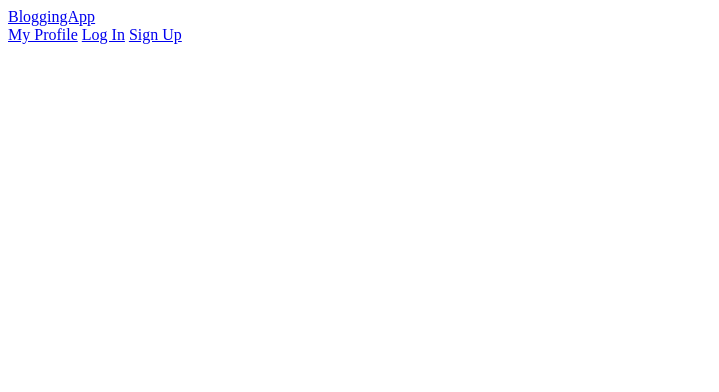
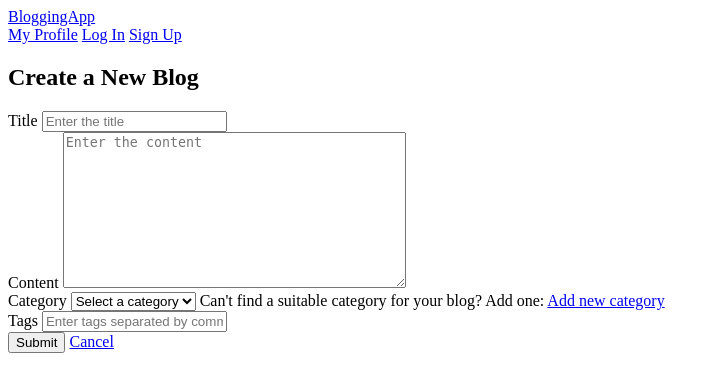
Before and after one commit to hashtag-ankita/bloggingApp-2, a Django app: template base/templates/create_post.html in a window 1280 px wide. Shown: the top 392 px of the page, without its empty margins (0-719 px from the left). Run offline with Django 5.2, Linux system fonts and the light colour scheme; the template is opened without the code that fills it: values that come from a table or form of the project are taken from there, others are empty; parts of the project's set-up code (start-up, migrations or seed data) failed here and were passed over.

Commit message:
Created template, form and view for blog post creation
- Blog post can be created from home.html

-**Tags can be given as CSV; it's assigned automatically or else created newly if it's not already there

```diff
--- a/base/forms.py
+++ b/base/forms.py
@@ -1,6 +1,7 @@
 from django import forms
 from django.contrib.auth.forms import UserCreationForm, AuthenticationForm
 from django.contrib.auth import get_user_model
+from .models import Post, Category, Tag
 
 CustomUser = get_user_model()
 
@@ -43,3 +44,45 @@ class LoginForm(forms.Form):
 
     def clean_email(self):
         return self.cleaned_data['email'].lower()  # Normalize email
+
+
+class PostForm(forms.ModelForm):
+    class Meta:
+        model = Post
+        fields = ['title', 'content', 'category', 'tags']
+
+    title = forms.CharField(
+        widget=forms.TextInput(attrs={
+            'class': 'form-control',
+            'placeholder': 'Enter the title',
+        })
+    )
+
+    content = forms.CharField(
+        widget=forms.Textarea(attrs={
+            'class': 'form-control',
+            'placeholder': 'Enter the content',
+        })
+    )
+
+    category = forms.ModelChoiceField(
+        queryset=Category.objects.all(),
+        empty_label="Select a category",
+        widget=forms.Select(attrs={
+            'class': 'form-control',
+        })
+    )
+
+    tags = forms.CharField(
+        required=False,
+        widget=forms.TextInput(attrs={
+            'class': 'form-control',
+            'placeholder': 'Enter tags separated by commas',
+        })
+    )
+
+    def clean_tags(self):
+        '''Optional: Validate and process the tags field, if provided'''
+        tags_input = self.cleaned_data.get('tags', '')
+        tags_list = [tag.strip() for tag in tags_input.split(',') if tag.strip()]
+        return tags_list # Return a list of clean tags
--- a/base/templates/create_post.html
+++ b/base/templates/create_post.html
@@ -2,6 +2,34 @@
 
 {% block content %}
 
+<div class="create-post-container">
+    <form action="" method="post">
+        <h2 class="create-post-header">Create a New Blog</h2>
 
+        {% csrf_token %}
+        {{ form.non_field_errors }}
+
+        {% for field in form.visible_fields %}
+        <div class="form-group">
+            <label for="{{ field.id_for_label }}" class="form-label">{{ field.label }}</label>
+            {{ field.errors }} <!-- Shows erros for this field -->
+            {{ field }} <!-- Renders the field -->
+
+            {% if field.name == "category" %}
+            <span class="category-message">
+                Can't find a suitable category for your blog? Add one:
+                <a href="#" class="add-category">Add new category</a>
+            </span>
+            <br>
+            {% endif %}
+        </div>
+        {% endfor %}
+
+        <div class="button-container">
+            <button type="submit" class="btn btn-primary">Submit</button>
+            <a href="{% url 'home' %}" class="btn btn-secondary">Cancel</a>
+        </div>
+    </form>
+</div>
 
 {% endblock %}
--- a/base/templates/home.html
+++ b/base/templates/home.html
@@ -8,7 +8,7 @@
     <div class="home-header" style="text-align: center;">
         <h2>Welcome back, {{ request.user.username }}!</h2>
         <div class="start-blog-container">
-            <a href="#" class="start-blog-link">
+            <a href="{% url 'create-post' %}" class="start-blog-link">
                 <input type="text" placeholder="Start your blog here..." readonly class="start-blog-box">
             </a>
         </div>
--- a/base/urls.py
+++ b/base/urls.py
@@ -9,8 +9,8 @@ urlpatterns = [
     path('login/', views.login_view, name='login'),
     path('logout/', views.logout_view, name='logout'),
 
-    path('create/', views.create_post, name='create-post'),
-    path('add_category/', views.add_category, name='add-category'),
+    path('create/', views.createPost, name='create-post'),
+    path('add_category/', views.addCategory, name='add-category'),
 ]
 
 if settings.DEBUG:
```
Also changed, not shown: base/views.py (+21 -2 lines), base/templates/add_category.html (added).
